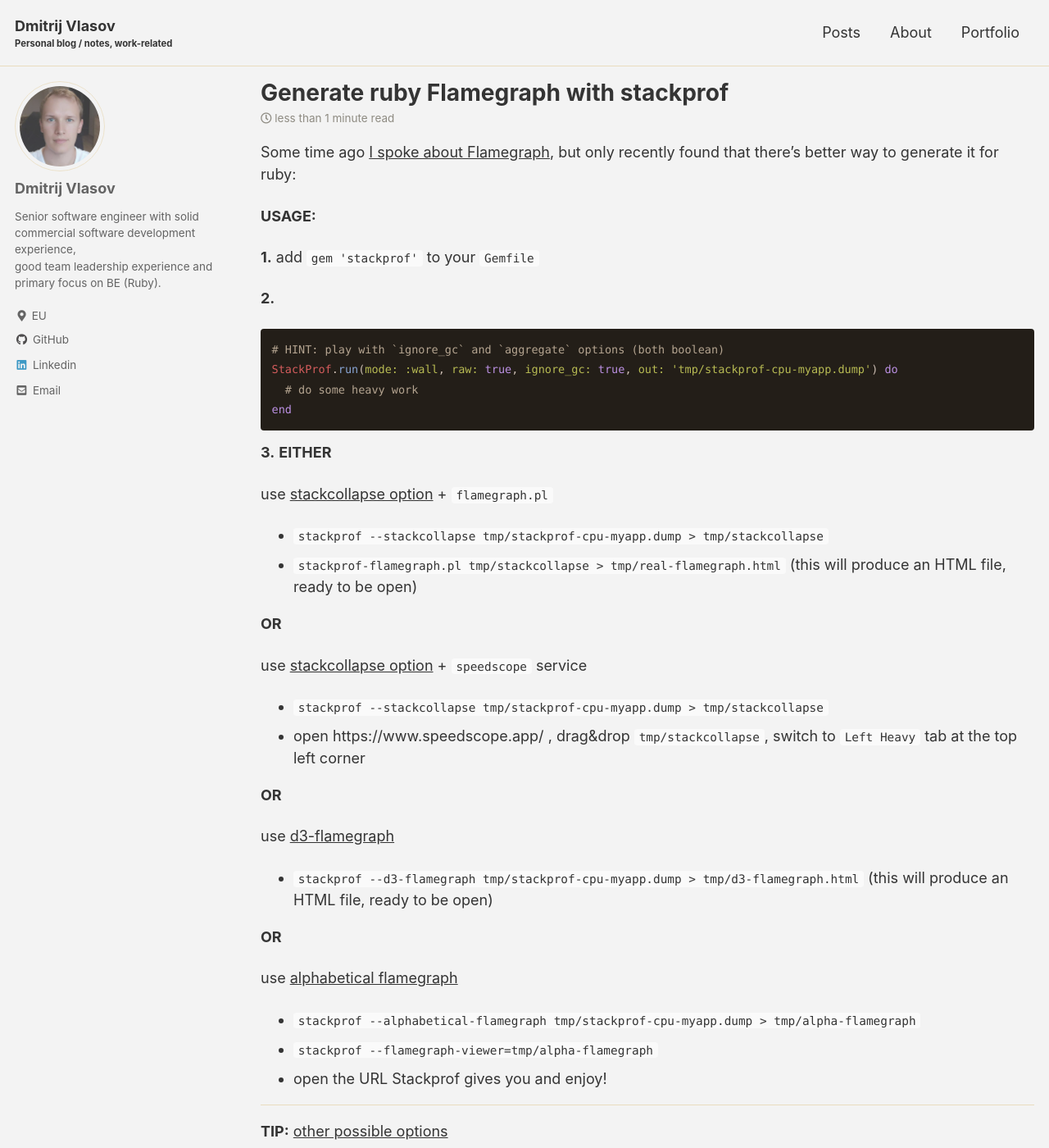
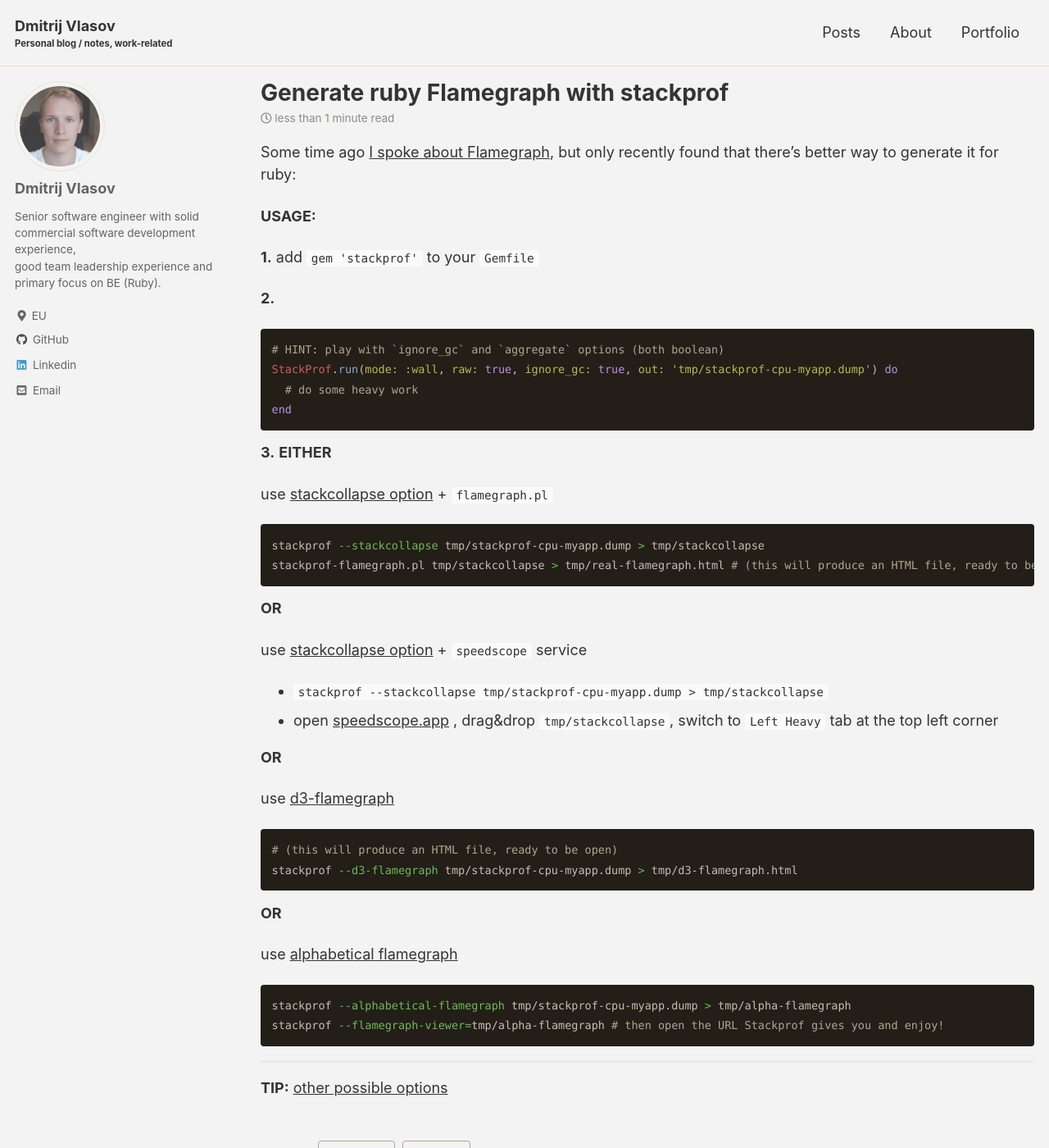
Before and after one commit to BrVer/brver.github.io, a Jekyll site: the page built from _posts/2021-03-31-ruby-flamegraphs-with-stackprof.md, in a window 1280 px wide and 1400 px high. Shown: the whole window at 82% size. Built offline with Jekyll 4.4.1, drawn with Linux system fonts in a browser that asks for light colours; cached includes are drawn as plain includes.

Commit message:
beautify post about stackprof generating flamegraph

````diff
--- a/_posts/2021-03-31-ruby-flamegraphs-with-stackprof.md
+++ b/_posts/2021-03-31-ruby-flamegraphs-with-stackprof.md
@@ -25,26 +25,32 @@ end
 **EITHER**
 
 use [stackcollapse option](https://github.com/tmm1/stackprof/commit/453bb7f2831b110e7e8b983267e640a26897cdd6) + `flamegraph.pl`
-- `stackprof --stackcollapse tmp/stackprof-cpu-myapp.dump > tmp/stackcollapse`
-- `stackprof-flamegraph.pl tmp/stackcollapse > tmp/real-flamegraph.html` (this will produce an HTML file, ready to be open)
+```bash
+stackprof --stackcollapse tmp/stackprof-cpu-myapp.dump > tmp/stackcollapse
+stackprof-flamegraph.pl tmp/stackcollapse > tmp/real-flamegraph.html # (this will produce an HTML file, ready to be open)
+```
 
 **OR**
 
 use [stackcollapse option](https://github.com/tmm1/stackprof/commit/453bb7f2831b110e7e8b983267e640a26897cdd6) + `speedscope` service
 - `stackprof --stackcollapse tmp/stackprof-cpu-myapp.dump > tmp/stackcollapse`
-- open https://www.speedscope.app/ , drag&drop `tmp/stackcollapse`, switch to `Left Heavy` tab at the top left corner
+- open [speedscope.app](https://www.speedscope.app/) , drag&drop `tmp/stackcollapse`, switch to `Left Heavy` tab at the top left corner
 
 **OR**
 
 use [d3-flamegraph](https://github.com/tmm1/stackprof/pull/113)
-- `stackprof --d3-flamegraph tmp/stackprof-cpu-myapp.dump > tmp/d3-flamegraph.html` (this will produce an HTML file, ready to be open)
+```bash
+# (this will produce an HTML file, ready to be open)
+stackprof --d3-flamegraph tmp/stackprof-cpu-myapp.dump > tmp/d3-flamegraph.html
+```
 
 **OR**
 
 use [alphabetical flamegraph](https://github.com/tmm1/stackprof/pull/112)
-- `stackprof --alphabetical-flamegraph tmp/stackprof-cpu-myapp.dump > tmp/alpha-flamegraph`
-- `stackprof --flamegraph-viewer=tmp/alpha-flamegraph`
-- open the URL Stackprof gives you and enjoy!
+```bash
+stackprof --alphabetical-flamegraph tmp/stackprof-cpu-myapp.dump > tmp/alpha-flamegraph
+stackprof --flamegraph-viewer=tmp/alpha-flamegraph # then open the URL Stackprof gives you and enjoy!
+```
 
 ---
 
````
